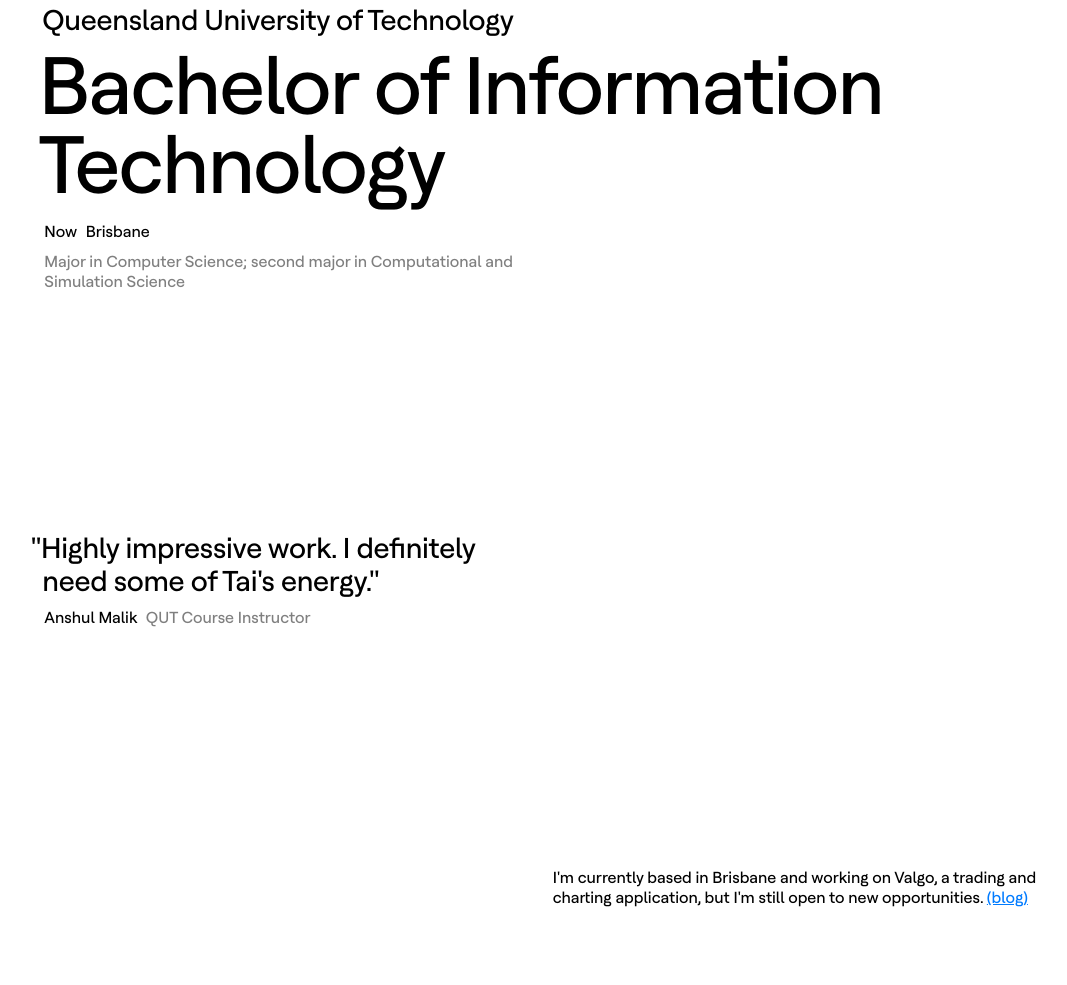
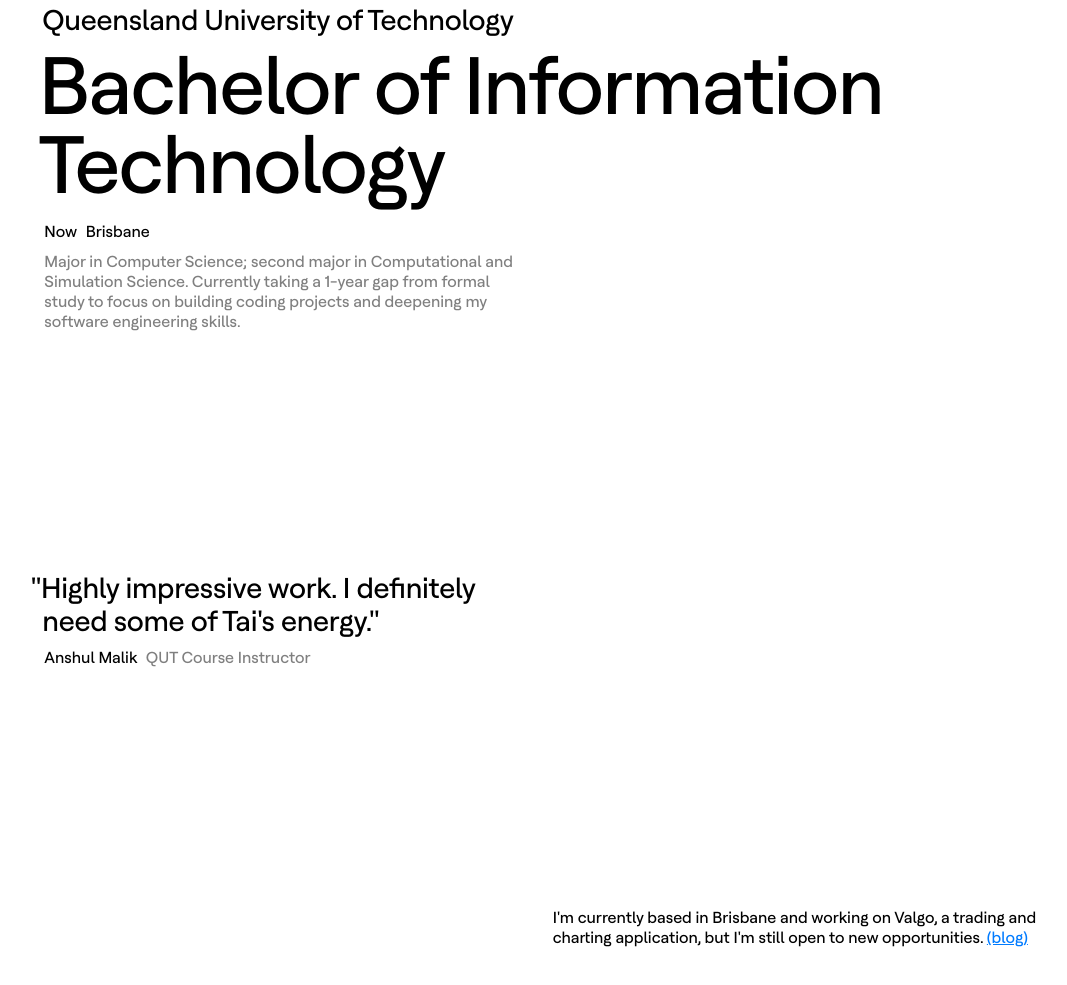
Before and after one commit to Taitranz/portfolio-website, a plain HTML site: page index.html in a window 1280 px wide. Shown: the part 5554-6539 px from the top of the page, without its empty margins (199-1266 px from the left). Drawn offline with Linux system fonts and the light colour scheme; a web font is replaced by a local one.

Commit message:
Updated index.html to include a detailed description of academic background and current focus, highlighting a 1-year gap from formal study to enhance software engineering skills and project development.

```diff
--- a/index.html
+++ b/index.html
@@ -332,7 +332,9 @@
                             <span class="time">Now</span>
                             <span class="location">Brisbane</span>
                         </p>
-                        <p class="description">Major in Computer Science; second major in Computational and Simulation Science</p>
+                        <p class="description">
+                            Major in Computer Science; second major in Computational and Simulation Science. Currently taking a 1-year gap from formal study to focus on building coding projects and deepening my software engineering skills.
+                        </p>
                     </div>
                 </div>
             </section>
```
